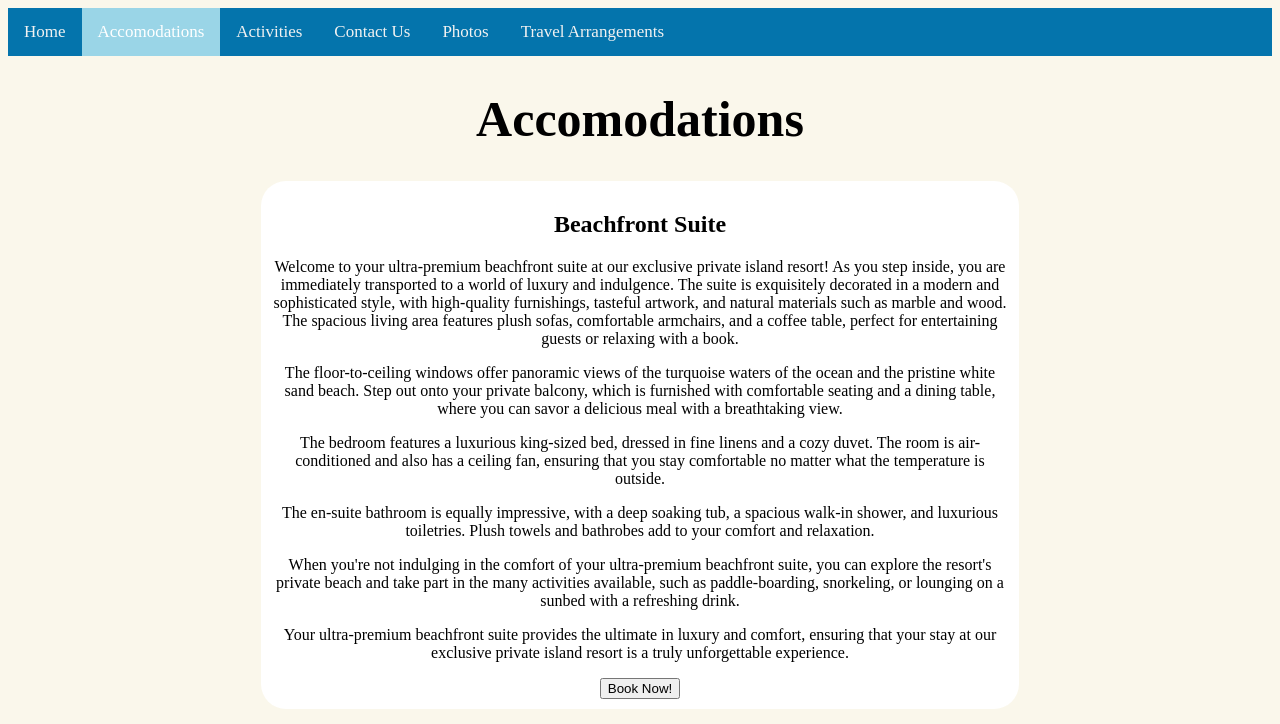
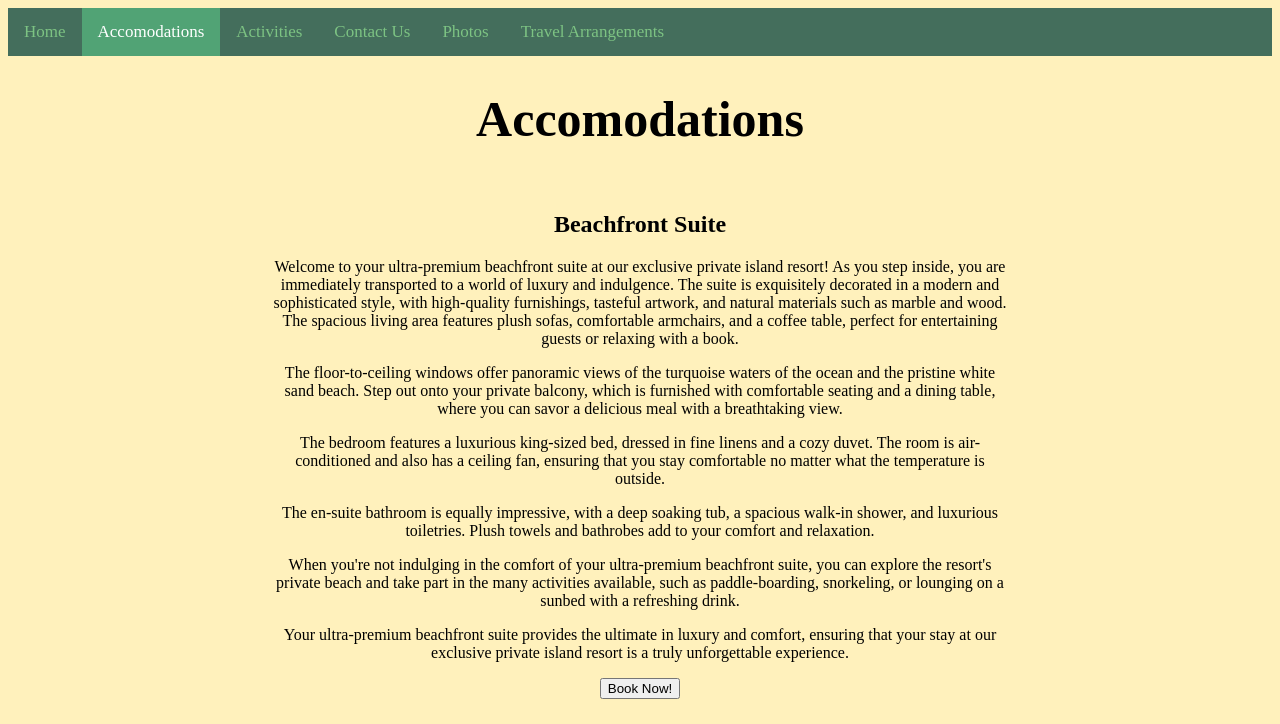
Before and after one commit to MarcusKyung/resort-website, a plain HTML site: page accomodations.html in a window 1280 px wide. Shown: the top 724 px of the page. Drawn offline with Linux system fonts and the light colour scheme.

Commit message:
add green theme styles and removed whitespace

```diff
--- a/css/styles.css
+++ b/css/styles.css
@@ -1,15 +1,15 @@
 body {
-  background-color: #faf7eb;
+  background-color: #FFF1BC;
 }
 
 .topnav {
-  background-color: #0474ac;
+  background-color: #446E5C;
   overflow: hidden;
 }
 
 .topnav a {
   float: left;
-  color: #f2f2f2;
+  color: #7DC383;
   text-align: center;
   padding: 14px 16px;
   text-decoration: none;
@@ -17,12 +17,12 @@ body {
 }
 
 .topnav a:hover {
-  background-color: #9ad5e7;
+  background-color: #51A375;
   color: white;
 }
 
 .topnav a.active {
-  background-color: #9ad5e7;
+  background-color: #51A375;
   color: white;
 }
 
@@ -50,7 +50,6 @@ h2.home {
 }
 
 div.room {
-  background-color: white;
   text-align: center;
   font-family: 'Times New Roman', Times, serif;
   margin-right: 20%;
@@ -60,7 +59,6 @@ div.room {
 }
 
 div.activities {
-  background-color: white;
   text-align: center;
   font-family: 'Times New Roman', Times, serif;
   margin-right: 20%;
@@ -75,7 +73,6 @@ h1.page-headers {
 }
 
 .contact {
-  background-color: white;
   margin-right: 20%;
   margin-left: 20%;
   border-radius: 25px;
@@ -88,5 +85,4 @@ h1.page-headers {
   width: 50%;
   display: block;
 
-
 }
```
